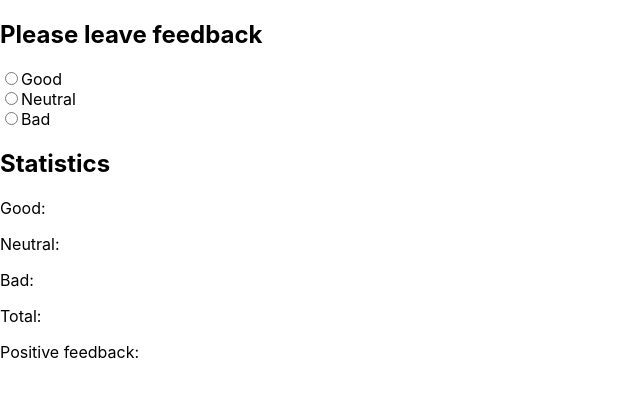
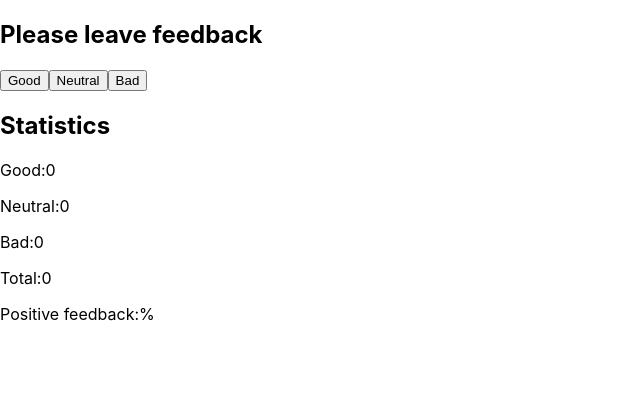
Before and after one commit to vadymshatniy/goit-react-hw-02-feedback, a React (Create React App) app: page / in a window 1280 px wide. Shown: the top 398 px of the page, without its empty margins (0-640 px from the left). Built offline with nearby package versions, Linux system fonts and the light colour scheme.

Commit message:
react-02 feedback
without Step 4

```diff
--- a/src/components/App.jsx
+++ b/src/components/App.jsx
@@ -1,18 +1,64 @@
+import React from 'react';
+import { Component } from 'react';
+import FeedbackOptions from './FeedbackOptions/FeedbackOptions';
 import Statistics from './Statistics/Statistics';
-import FeedbackOptions from './FeedbackOptions/FeedbackOptions';
+import SectionTitle from './SectionTitle/SectionTitle';
 
-export const App = () => {
-  return (
-    <div>
-      <FeedbackOptions
-        options
-      />
-      <Statistics
-        good
-        neutral
-        bad
-      />
+class App extends Component {
 
-    </div>
-  );
+  state = {
+    good: 0,
+    neutral: 0,
+    bad: 0,
+  }
+    countGood = () => {
+        this.setState(prevState => ({
+            good: prevState.good + 1,
+        }))
+    };
+    countNeutral = () => {
+        this.setState(prevState => ({
+            neutral: prevState.neutral + 1,
+        }))
+    };
+    countBad = () => {
+        this.setState(prevState => ({
+            bad: prevState.bad + 1,
+        }));
+    };
+    countTotalFeedback = () => {
+        return (this.state.good + this.state.neutral + this.state.bad)
+    }
+    countPositiveFeedbackPercentage = () => {
+        return (this.state.good !== 0 && Math.round(this.state.good / (this.state.good + this.state.neutral + this.state.bad) * 100))
+    }
+
+  render() {
+    const total = this.countTotalFeedback()
+    const positive = this.countPositiveFeedbackPercentage()
+    return (
+      <div>
+        <SectionTitle
+          title={"Please leave feedback"}
+        />
+        <FeedbackOptions
+          onCountGood={this.countGood}
+          onCountNeutral={this.countNeutral}
+          onCountBad={this.countBad}
+        />
+        <SectionTitle
+          title={"Statistics"}
+        />
+        <Statistics
+          good={this.state.good}
+          neutral={this.state.neutral}
+          bad={this.state.bad}
+          total={total}
+          positive={positive}
+        />
+      </div>
+    )
+  }
 };
+
+export default App;
--- a/src/components/FeedbackOptions/FeedbackOptions.jsx
+++ b/src/components/FeedbackOptions/FeedbackOptions.jsx
@@ -1,21 +1,11 @@
+import React from 'react';
 
-
-export default function FeedbackOptions({ options, onLeaveFeedback }) {
+export default function FeedbackOptions({ onCountGood, onCountNeutral, onCountBad }) {
     return (
-        <section class="buttons">
-            <h2>Please leave feedback</h2>
-            <div>
-                <input type="radio" class="radio" id="good"></input>
-                <label for="good">Good</label>
-            </div>
-            <div>
-                <input type="radio" class="radio" id="neutral"></input>
-                <label for="neutral">Neutral</label>
-            </div>
-            <div>
-                <input type="radio" class="radio" id="bad"></input>
-                <label for="bad">Bad</label>
-            </div>
+        <section>
+            <button type="button" className="button" onClick={onCountGood}>Good</button>
+            <button type="button" className="button" onClick={onCountNeutral}>Neutral</button>
+            <button type="button" className="button" onClick={onCountBad}>Bad</button>
         </section>
     )
 };
--- /dev/null
+++ b/src/components/SectionTitle/SectionTitle.jsx
@@ -0,0 +1,12 @@
+import React from 'react';
+
+function SectionTitle({ title }) {
+
+    return (
+        <div>
+            <h2>{title}</h2>
+        </div>
+    );
+};
+
+export default SectionTitle;
--- a/src/components/Statistics/Statistics.jsx
+++ b/src/components/Statistics/Statistics.jsx
@@ -1,14 +1,16 @@
+import React from 'react';
 
+function Statistics({ good, neutral, bad, total, positive }) {
 
-export default function Statistics({ good, neutral, bad }) {
     return (
-        <div>
-            <h2>Statistics</h2>
+        <section>
             <p>Good:{good}</p>
             <p>Neutral:{neutral}</p>
             <p>Bad:{bad}</p>
-            <p>Total:</p>
-            <p>Positive feedback:</p>
-        </div>
-    )
+            <p>Total:{total}</p>
+            <p>Positive feedback:{positive}%</p>
+        </section>
+    );
 };
+
+export default Statistics;
--- a/src/index.js
+++ b/src/index.js
@@ -1,6 +1,6 @@
 import React from 'react';
 import ReactDOM from 'react-dom/client';
-import { App } from 'components/App';
+import App from './components/App';
 import './index.css';
 
 ReactDOM.createRoot(document.getElementById('root')).render(
```
Also changed, not shown: src/components/NotificationMessage/NotificationMessage.jsx (added, +12 -0 lines).
